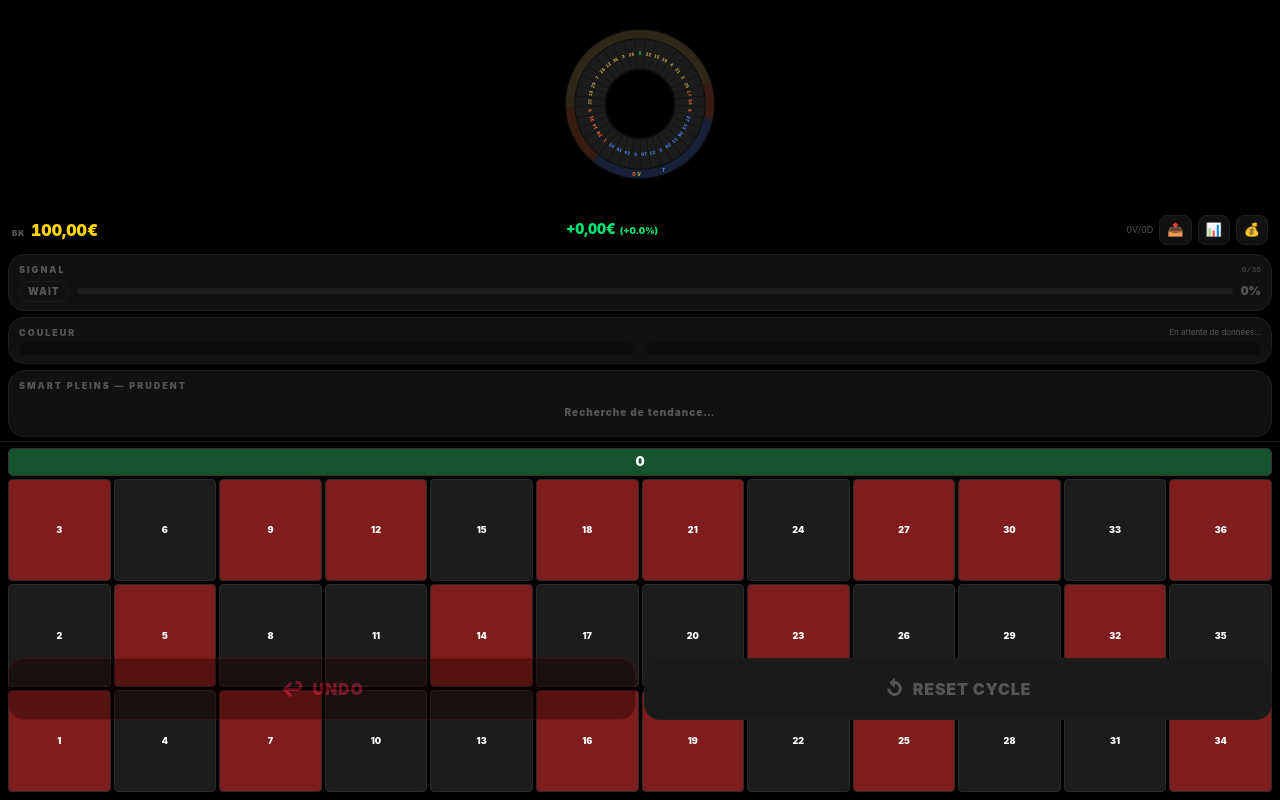
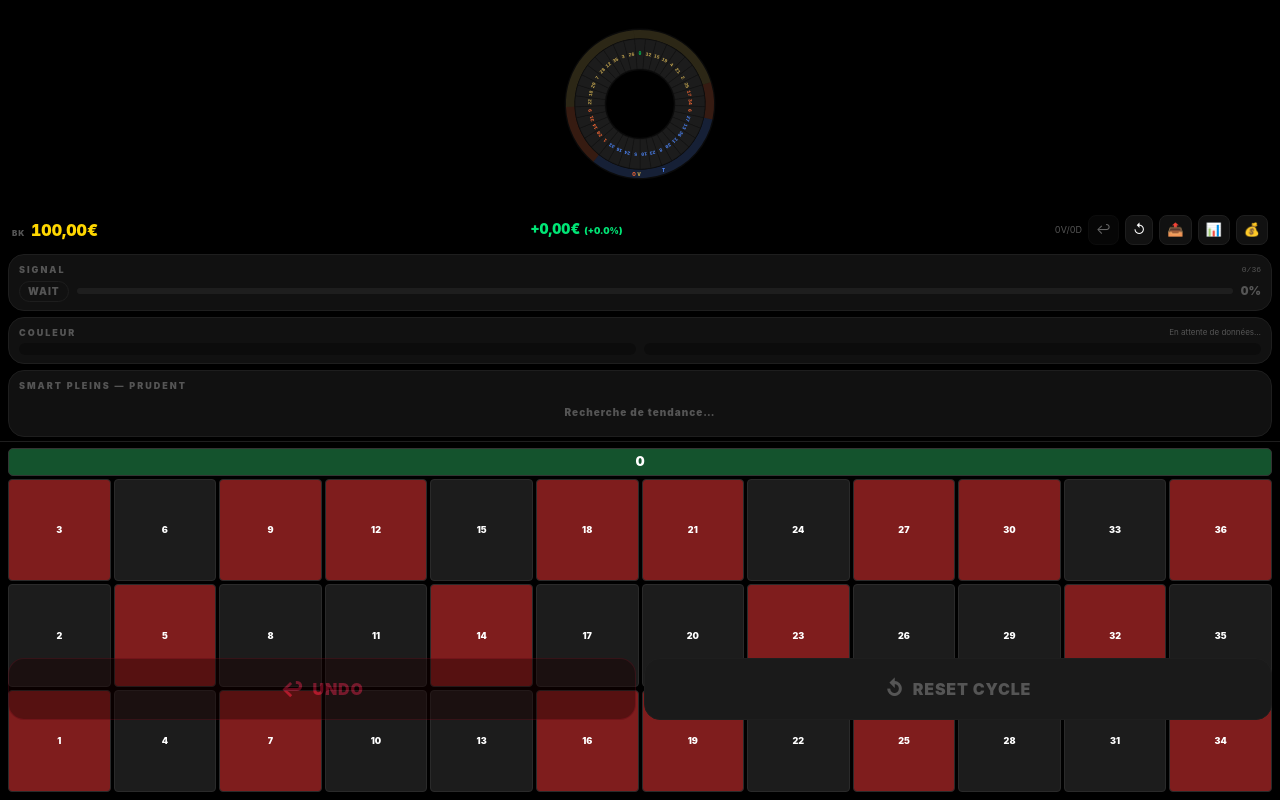
Before and after one commit to abella33-star/RouletteKiller-Bordeaux-Lac, a Next.js app: page / in a window 1280 px wide. Built offline with nearby package versions, Linux system fonts and the light colour scheme.

Commit message:
feat: add undo/reset buttons to top BankrollHeader
↩ UNDO and ↺ RESET now accessible from the header alongside 📤 📊 💰,
giving one-tap access without scrolling to the bottom ControlBar.

https://claude.ai/code/session_01BvaY9yAFtXP7jFFuVAqofb

```diff
--- a/app/page.tsx
+++ b/app/page.tsx
@@ -180,6 +180,9 @@ export default function Home() {
             onOpenSettings={() => setShowSettings(true)}
             onExport={exportData}
             onShowStats={() => setShowStats(true)}
+            onUndo={undoSpin}
+            onReset={resetCycle}
+            canUndo={state.spins.length > 0}
           />
           <SignalCard result={result} bufferSize={bufferSize} />
           <ColorCard prediction={result?.colorPrediction ?? null} />
--- a/components/BankrollHeader.tsx
+++ b/components/BankrollHeader.tsx
@@ -7,6 +7,9 @@ interface Props {
   onOpenSettings: () => void
   onExport:       () => void
   onShowStats:    () => void
+  onUndo:         () => void
+  onReset:        () => void
+  canUndo:        boolean
 }
 
 function fmt(n: number) {
@@ -14,7 +17,7 @@ function fmt(n: number) {
 }
 
 export default function BankrollHeader({
-  bankroll, initialDeposit, wins, losses, onOpenSettings, onExport, onShowStats,
+  bankroll, initialDeposit, wins, losses, onOpenSettings, onExport, onShowStats, onUndo, onReset, canUndo,
 }: Props) {
   const profit  = bankroll - initialDeposit
   const pct     = initialDeposit > 0 ? (profit / initialDeposit * 100) : 0
@@ -45,6 +48,18 @@ export default function BankrollHeader({
       {/* W/L + actions */}
       <div className="flex items-center gap-1.5">
         <span className="text-[9px] text-muted tabular-nums">{wins}V/{losses}D</span>
+        <button onClick={canUndo ? onUndo : undefined} disabled={!canUndo}
+          className={`bg-card border border-border rounded-lg active:bg-border ${!canUndo ? 'opacity-40' : ''}`}
+          style={{ padding: '4px 7px', fontSize: 13, touchAction: 'manipulation' }}
+          aria-label="Annuler le dernier spin">
+          ↩
+        </button>
+        <button onClick={onReset}
+          className="bg-card border border-border rounded-lg active:bg-border"
+          style={{ padding: '4px 7px', fontSize: 13, touchAction: 'manipulation' }}
+          aria-label="Réinitialiser le cycle">
+          ↺
+        </button>
         <button onClick={onExport}
           className="bg-card border border-border rounded-lg active:bg-border"
           style={{ padding: '4px 7px', fontSize: 13, touchAction: 'manipulation' }}
```
